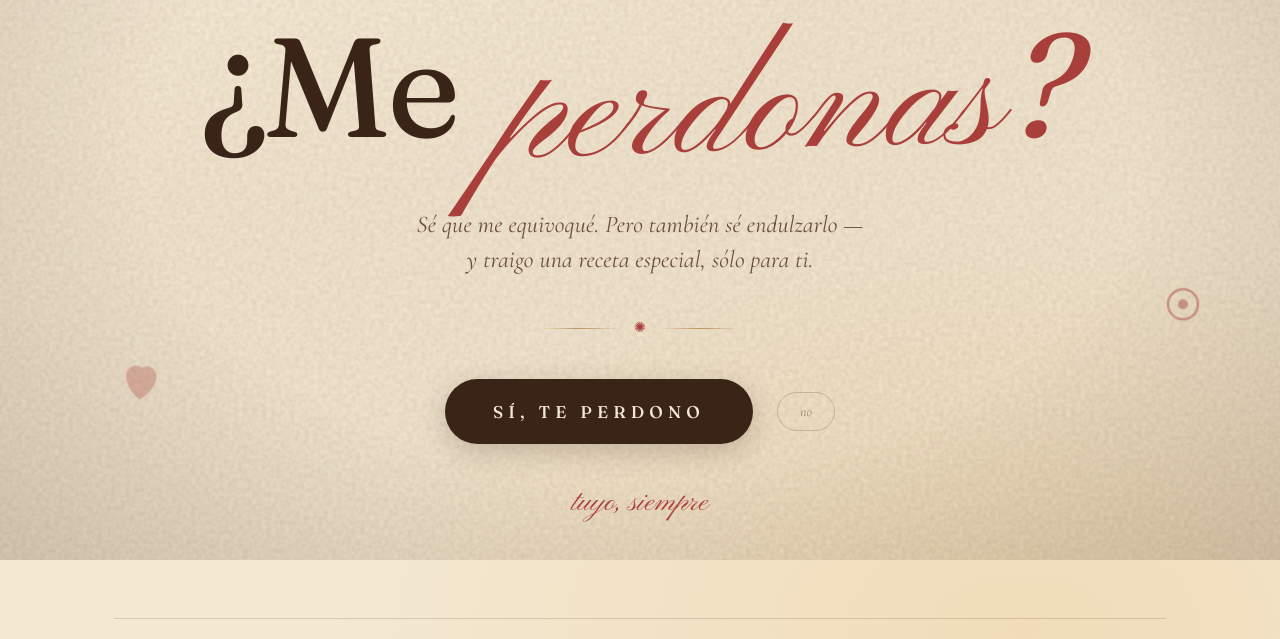
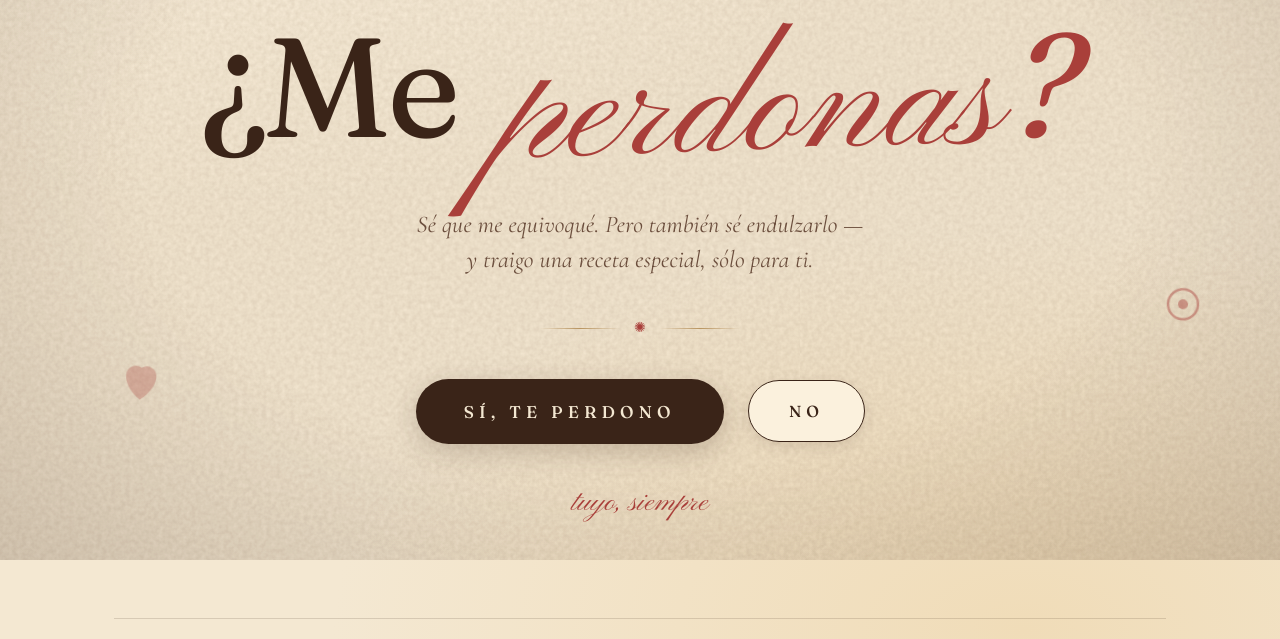
Before and after one commit to DeiviGT1/blog2.0, a Flask app: page /meper in a window 1280 px wide. Shown: the part 240-879 px from the top of the page. Run offline with Flask 3, Linux system fonts and the light colour scheme; parts of the project's set-up code (start-up, migrations or seed data) failed here and were passed over; some libraries are stand-ins or nearby versions.

Commit message:
Enhance '.btn-no' styling with updated typography, color, and hover effects for improved UI.

```diff
--- a/app/templates/meper/index.html
+++ b/app/templates/meper/index.html
@@ -308,18 +308,26 @@
 
     /* Escaping NO */
     .btn-no {
-      font-family: var(--body);
-      font-style: italic;
-      font-size: 14px;
-      color: var(--ink-muted);
-      background: transparent;
-      border: 1px solid rgba(58, 36, 24, 0.2);
-      padding: 10px 22px;
+      font-family: var(--serif);
+      font-size: clamp(14px, 1.3vw, 16px);
+      font-weight: 500;
+      letter-spacing: 0.3em;
+      text-transform: uppercase;
+      color: var(--ink);
+      background: var(--paper-glow);
+      border: 1.5px solid var(--ink);
+      padding: 20px 40px;
       border-radius: 999px;
       cursor: pointer;
+      box-shadow: 0 4px 14px rgba(58, 36, 24, 0.12);
       transition: transform 0.5s cubic-bezier(0.5, -0.5, 0.5, 1.5),
-                  opacity 0.3s ease;
+                  background 0.3s ease,
+                  color 0.3s ease;
       will-change: transform;
+    }
+    .btn-no:hover {
+      background: var(--ink);
+      color: var(--paper);
     }
     .btn-no.escaping {
       position: fixed;
```
